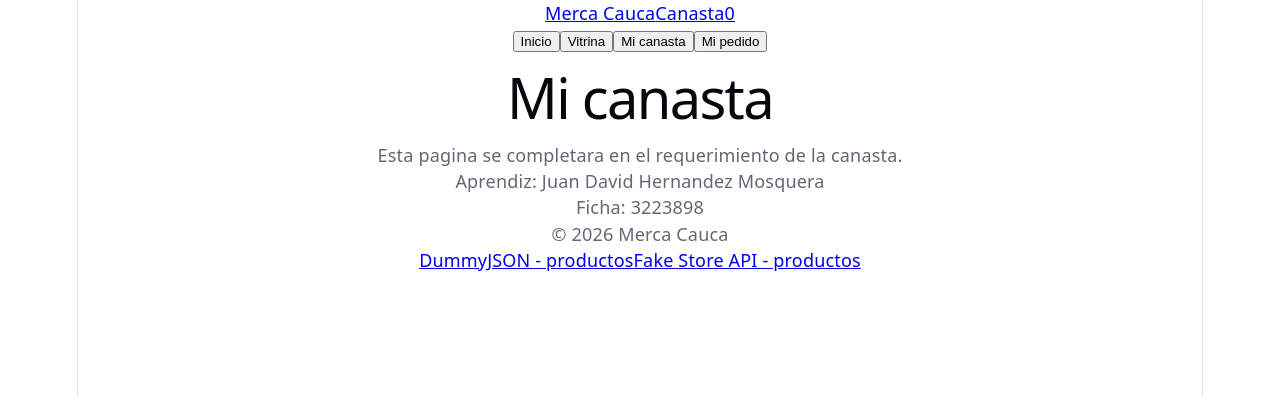
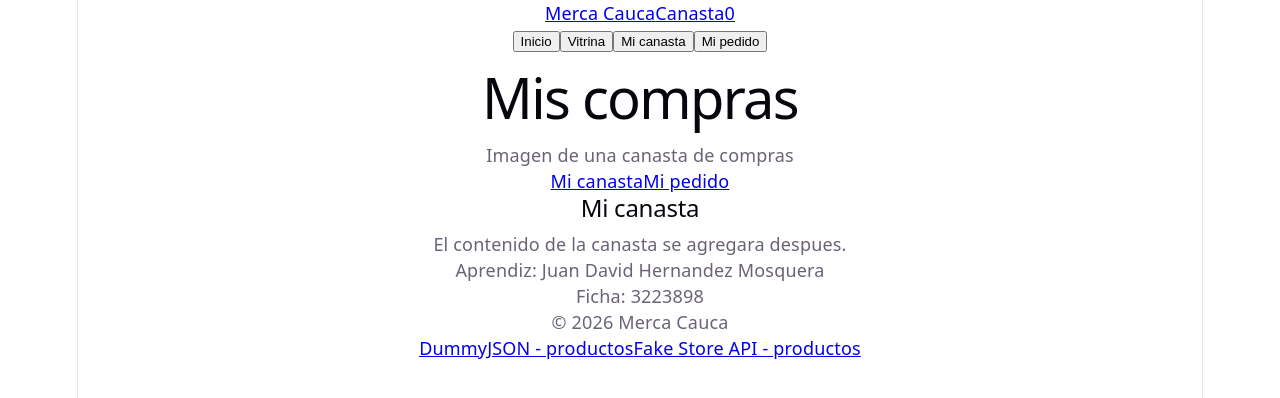
Before and after one commit to juandeveloperfullstack-creator/examen-react, a React (Vite) app: page / in a window 1280 px wide. Both pictures are taken after a click on the button "Mi canasta". Shown: the top 398 px of the page. Built offline with nearby package versions, Linux system fonts and the light colour scheme.

Commit message:
se configuro app para que compras y compras resumen se muetren dentro de section compras

```diff
--- a/src/App.jsx
+++ b/src/App.jsx
@@ -5,6 +5,7 @@ import Inicio from './pages/Inicio'
 import ProductosAxios from './pages/ProductosAxios'
 import ProductosFetch from './pages/ProductosFetch'
 import SectionCatalogo from './pages/SectionCatalogo'
+import SectionCompras from './pages/SectionCompras'
 
 function App() {
   return (
@@ -19,25 +20,27 @@ function App() {
           <Route path="axios" element={<ProductosAxios />} />
         </Route>
 
-        {/* Estas pantallas son temporales hasta completar las paginas de compras. */}
+        {/* Ambas paginas de compras comparten la portada y las pestañas. */}
+        <Route path="compras" element={<SectionCompras />}>
           <Route
-          path="compras"
+            index
             element={
               <section>
-              <h1>Mi canasta</h1>
-              <p>Esta pagina se completara en el requerimiento de la canasta.</p>
+                <h2>Mi canasta</h2>
+                <p>El contenido de la canasta se agregara despues.</p>
               </section>
             }
           />
           <Route
-          path="compras/resumen"
+            path="resumen"
             element={
               <section>
-              <h1>Mi pedido</h1>
-              <p>Esta pagina se completara en el requerimiento del pedido.</p>
+                <h2>Mi pedido</h2>
+                <p>El resumen del pedido se agregara despues.</p>
               </section>
             }
           />
+        </Route>
 
         {/* Muestra un mensaje si la direccion no corresponde a una pagina. */}
         <Route
```
Lines whose indentation alone changed are shown as unchanged.
